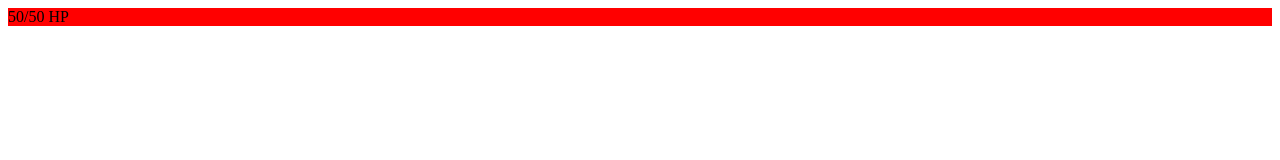
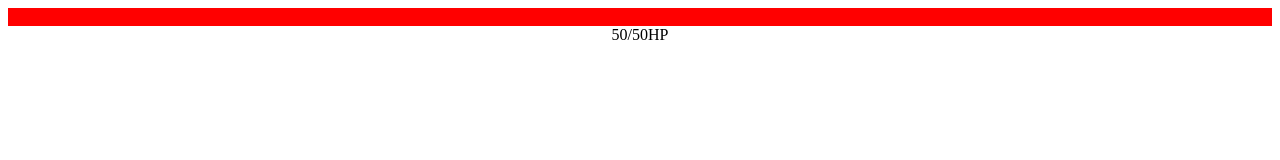
Before and after one commit to DaveRainbowin/dungeonTime, a plain HTML site: page index.html in a window 1280 px wide. Drawn offline with Linux system fonts and the light colour scheme.

Commit message:
hp bar and text

```diff
--- a/index.html
+++ b/index.html
@@ -5,6 +5,9 @@
     <script src="script.js"></script>
   </head>
   <body>
-    <div id="hp">50/50 HP</div>
+    <div id="hp-container">
+      <div id="hp"></div>
+      <div id="hpText">50/50 HP</div>
+    </div>
   </body>
 </html>
--- a/script.js
+++ b/script.js
@@ -0,0 +1,12 @@
+var totalHP = 50;
+var currentHP = 50;
+var pctHP = currentHP/totalHP * 100;
+setInterval(update, 100);
+function update() {
+  pctHP = currentHP/totalHP * 100;
+  get("hp").style.width = pctHP + "%";
+  get("hpText").innerHTML = currentHP + "/" + totalHP + "HP";
+}
+function get(id) {
+  return document.getElementById(id);
+}
--- a/style.css
+++ b/style.css
@@ -1,3 +1,9 @@
 #hp {
   background-color: red;
+  width: 100%;
+  height: 18px;
 }
+#hp-container {
+  text-align: center;
+  background-color: transparent;
+}
```
